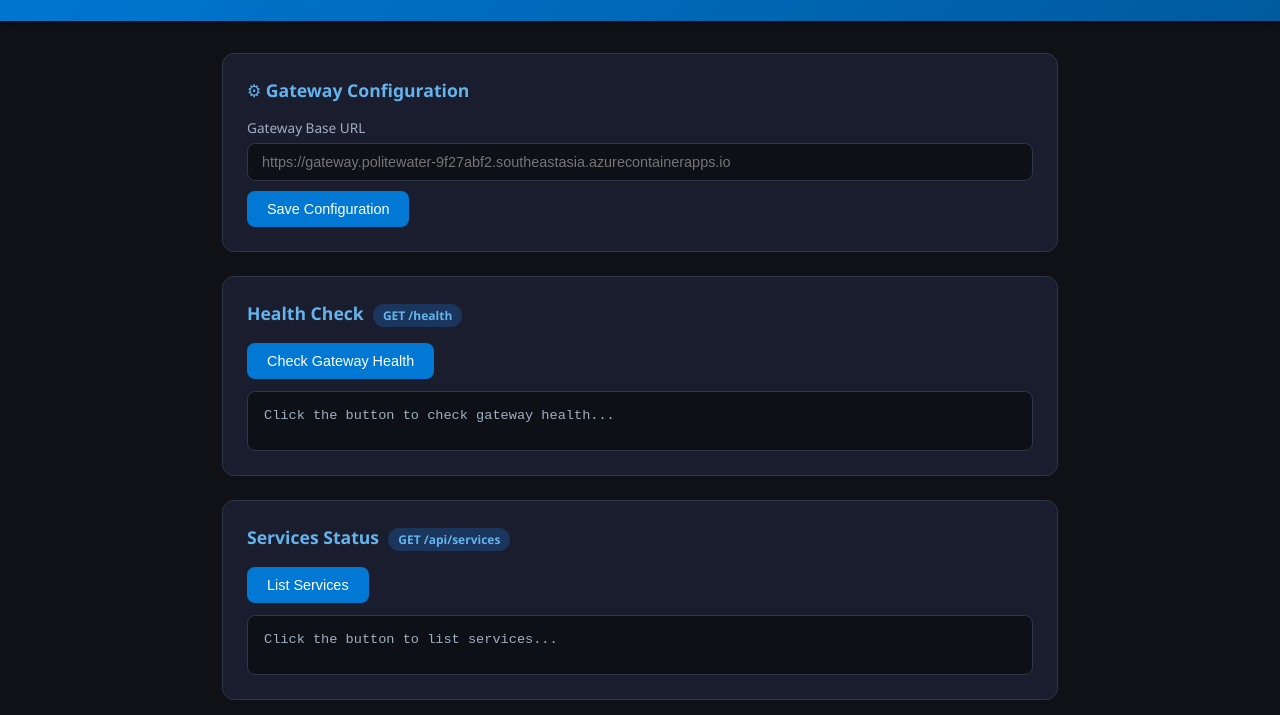
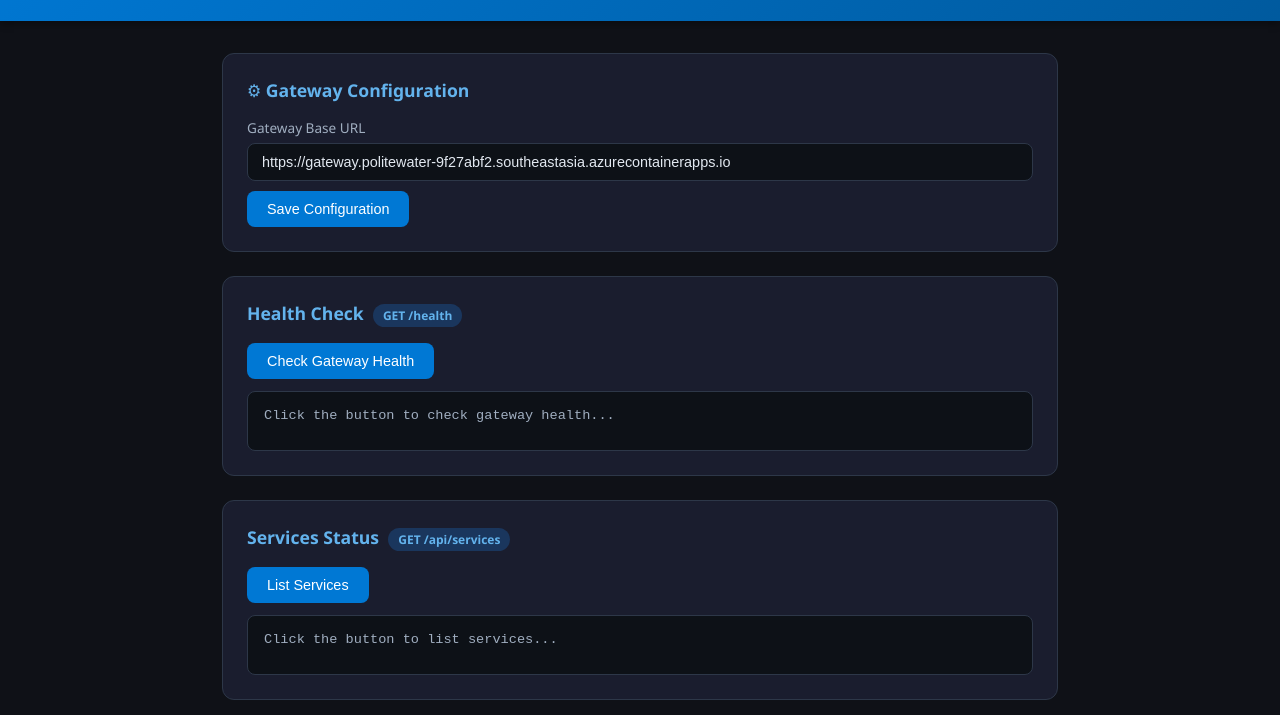
Before and after one commit to it22248244/ctse-lab7, a plain HTML site: page frontend/index.html in a window 1280 px wide. Shown: the part 85-800 px from the top of the page. Drawn offline with Linux system fonts and the light colour scheme.

Commit message:
Pre-fill gateway URL in frontend dashboard

```diff
--- a/frontend/index.html
+++ b/frontend/index.html
@@ -83,10 +83,13 @@
 
   <script>
     const STORAGE_KEY = 'ctse_lab7_gateway_url';
-    let gatewayBase = localStorage.getItem(STORAGE_KEY) || '';
+    const DEFAULT_GATEWAY = 'https://gateway.politewater-9f27abf2.southeastasia.azurecontainerapps.io';
+    let gatewayBase = localStorage.getItem(STORAGE_KEY) || DEFAULT_GATEWAY;
 
     // Populate saved URL on load
     document.getElementById('gatewayUrl').value = gatewayBase;
+    // Auto-save default on first load
+    if (!localStorage.getItem(STORAGE_KEY)) localStorage.setItem(STORAGE_KEY, DEFAULT_GATEWAY);
 
     function saveConfig() {
       gatewayBase = document.getElementById('gatewayUrl').value.trim().replace(/\/$/, '');
```
